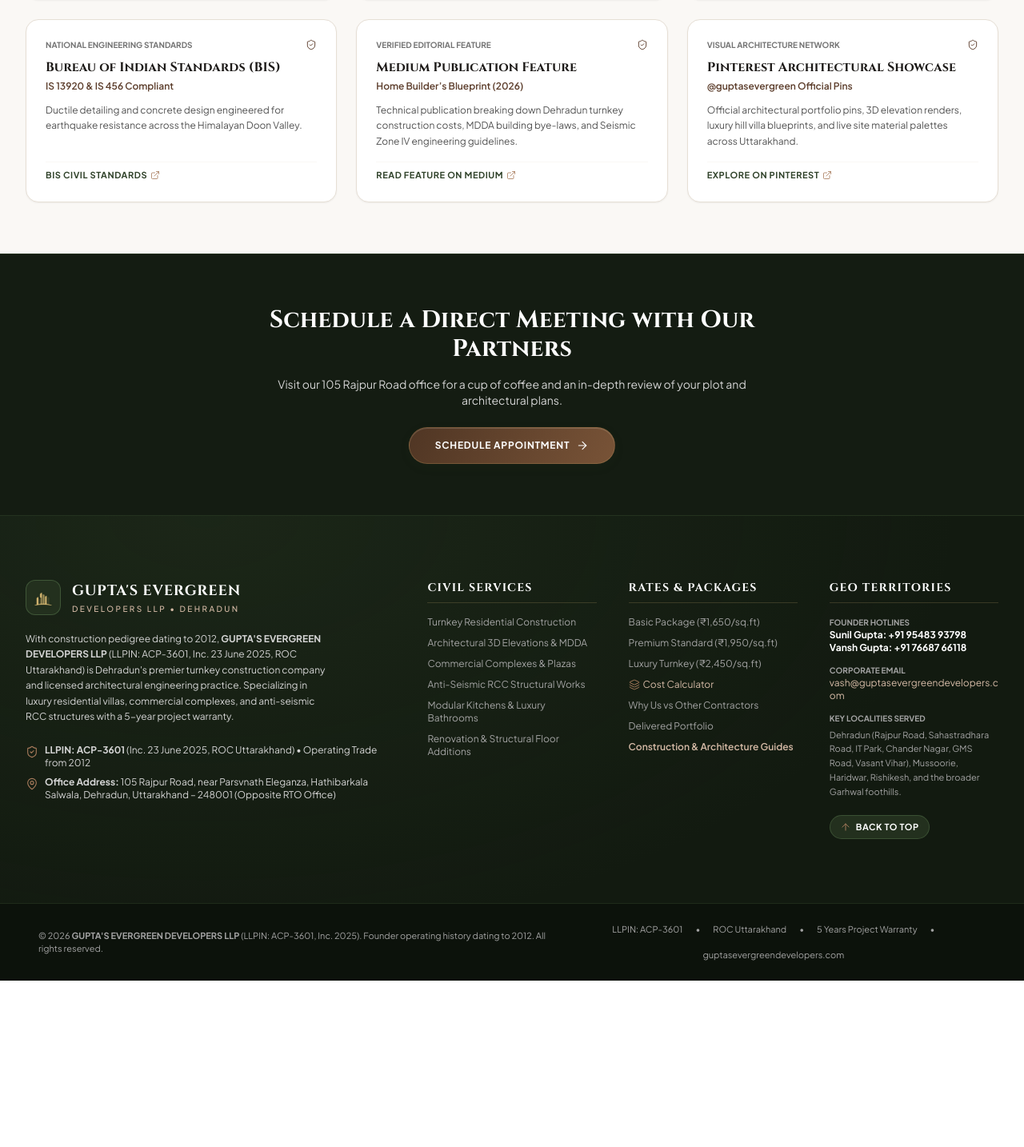
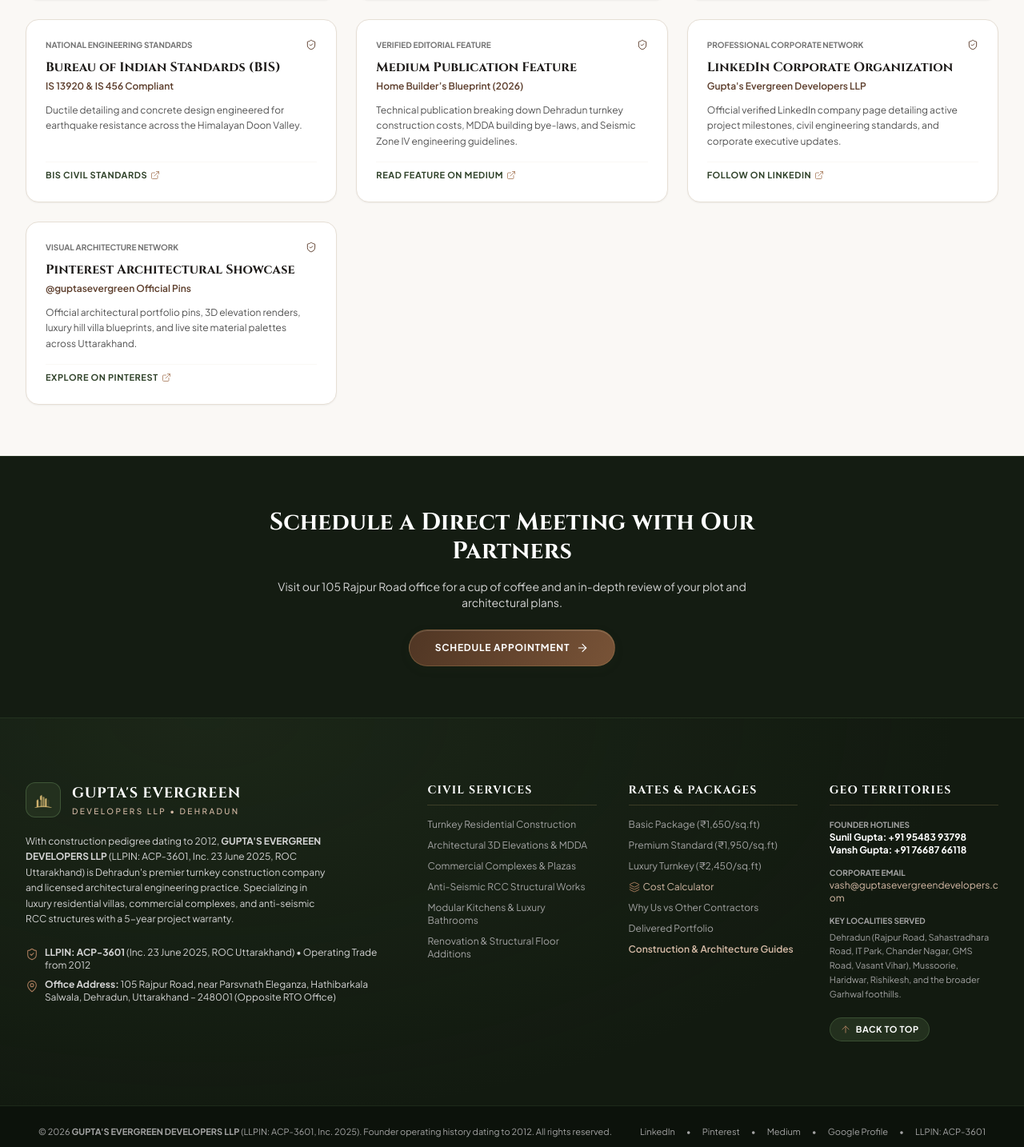
Before and after one commit to guptasevergreendevelopers-bit/guptasevergreendevelopers, a React (Vite) app: page /about in a window 1280 px wide. Shown: the part 4956-6390 px from the top of the page at 80% size. Before the commit the page ends 6182 px from the top, so only its background shows below. Built offline with nearby package versions, Linux system fonts and the light colour scheme; the HTML template or start-up script is replaced by a standard one; a web font is replaced by a local one.

Commit message:
feat(authority): integrate official LinkedIn company profile across sameAs schema, citations, footer, and homepage media banner

```diff
--- a/index.html
+++ b/index.html
@@ -156,6 +156,7 @@
             "https://www.zaubacorp.com/company/GUPTA-S-EVERGREEN-DEVELOPERS-LLP/ACP-3601",
             "https://www.thecompanycheck.com/company/guptas-evergreen-developers-llp/ACP-3601",
             "https://www.google.com/maps?q=105+Rajpur+Road+Dehradun",
+            "https://www.linkedin.com/company/gupta-s-evergreen-developers-llp",
             "https://in.linkedin.com/in/vansh-gupta-490868359",
             "https://www.pinterest.com/guptasevergreen/"
           ],
--- a/src/components/CitationsAndBacklinks.tsx
+++ b/src/components/CitationsAndBacklinks.tsx
@@ -79,6 +79,15 @@
       authority: 'Verified Editorial Feature'
     },
     {
+      organization: 'LinkedIn Corporate Organization',
+      registry: 'Official Corporate Directory',
+      identifier: 'Gupta\'s Evergreen Developers LLP',
+      description: 'Official verified LinkedIn company page detailing active project milestones, civil engineering standards, and corporate executive updates.',
+      linkText: 'Follow on LinkedIn',
+      url: 'https://www.linkedin.com/company/gupta-s-evergreen-developers-llp',
+      authority: 'Professional Corporate Network'
+    },
+    {
       organization: 'Pinterest Architectural Showcase',
       registry: 'Verified Design & Elevations Pinboard',
       identifier: '@guptasevergreen Official Pins',
--- a/src/components/Footer.tsx
+++ b/src/components/Footer.tsx
@@ -198,14 +198,16 @@
             &copy; {new Date().getFullYear()} <strong>GUPTA'S EVERGREEN DEVELOPERS LLP</strong> (LLPIN: ACP-3601, Inc. 2025). Founder operating history dating to 2012. All rights reserved.
           </div>
 
-          <div className="flex items-center gap-4 flex-wrap justify-center text-neutral-400">
+          <div className="flex items-center gap-3.5 flex-wrap justify-center text-neutral-400">
+            <a href="https://www.linkedin.com/company/gupta-s-evergreen-developers-llp" target="_blank" rel="noopener noreferrer nofollow" className="hover:text-white transition-colors">LinkedIn</a>
+            <span>•</span>
+            <a href="https://pin.it/gRJEAMxYw" target="_blank" rel="noopener noreferrer nofollow" className="hover:text-white transition-colors">Pinterest</a>
+            <span>•</span>
+            <a href="https://medium.com/@aromalgiyer/the-ultimate-home-builders-blueprint-navigating-construction-costs-mdda-regulations-and-hill-962085b3e62b" target="_blank" rel="noopener noreferrer nofollow" className="hover:text-white transition-colors">Medium</a>
+            <span>•</span>
+            <a href="https://www.google.com/maps?q=105+Rajpur+Road+Dehradun" target="_blank" rel="noopener noreferrer nofollow" className="hover:text-white transition-colors">Google Profile</a>
+            <span>•</span>
             <span>LLPIN: ACP-3601</span>
-            <span>•</span>
-            <span>ROC Uttarakhand</span>
-            <span>•</span>
-            <span>5 Years Project Warranty</span>
-            <span>•</span>
-            <span>guptasevergreendevelopers.com</span>
           </div>
         </div>
       </div>
--- a/src/pages/HomePage.tsx
+++ b/src/pages/HomePage.tsx
@@ -179,6 +179,22 @@
               </svg>
               <span className="font-bold text-white tracking-wide text-xs group-hover:text-[#D5BAA6] transition-colors">
                 Google 5.0 ★
+              </span>
+            </a>
+
+            {/* LinkedIn Company Badge */}
+            <a
+              href="https://www.linkedin.com/company/gupta-s-evergreen-developers-llp"
+              target="_blank"
+              rel="noopener noreferrer nofollow"
+              className="inline-flex items-center gap-2 px-3 py-1.5 rounded-xl bg-white/[0.08] hover:bg-[#0A66C2]/20 border border-[#537048]/50 hover:border-[#0A66C2] transition-all group shadow-sm"
+              aria-label="Follow Gupta's Evergreen Developers LLP on LinkedIn"
+            >
+              <svg className="w-4 h-4 sm:w-5 sm:h-5 fill-[#0A66C2] group-hover:scale-110 transition-transform flex-shrink-0" viewBox="0 0 24 24" aria-hidden="true">
+                <path d="M19 3a2 2 0 0 1 2 2v14a2 2 0 0 1-2 2H5a2 2 0 0 1-2-2V5a2 2 0 0 1 2-2h14m-.5 15.5v-5.3a3.26 3.26 0 0 0-3.26-3.26c-.85 0-1.84.52-2.28 1.3v-1.11h-2.79v8.37h2.79v-4.93c0-.77.62-1.4 1.39-1.4a1.4 1.4 0 0 1 1.4 1.4v4.93h2.75M6.46 10.9v8.37H9.2V10.9H6.46M7.83 6.2a1.66 1.66 0 0 0-1.67 1.66 1.67 1.67 0 0 0 1.67 1.67 1.67 1.67 0 0 0 1.67-1.67A1.66 1.66 0 0 0 7.83 6.2z"/>
+              </svg>
+              <span className="font-bold text-white tracking-wide text-xs group-hover:text-[#0A66C2] transition-colors">
+                LinkedIn
               </span>
             </a>
 
```
